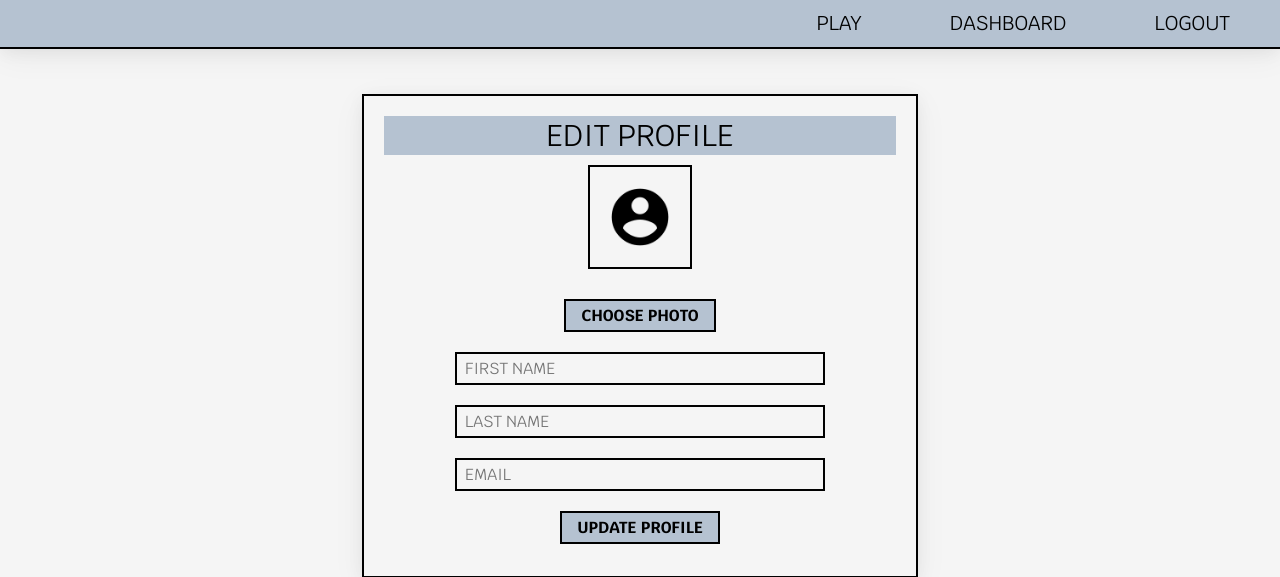
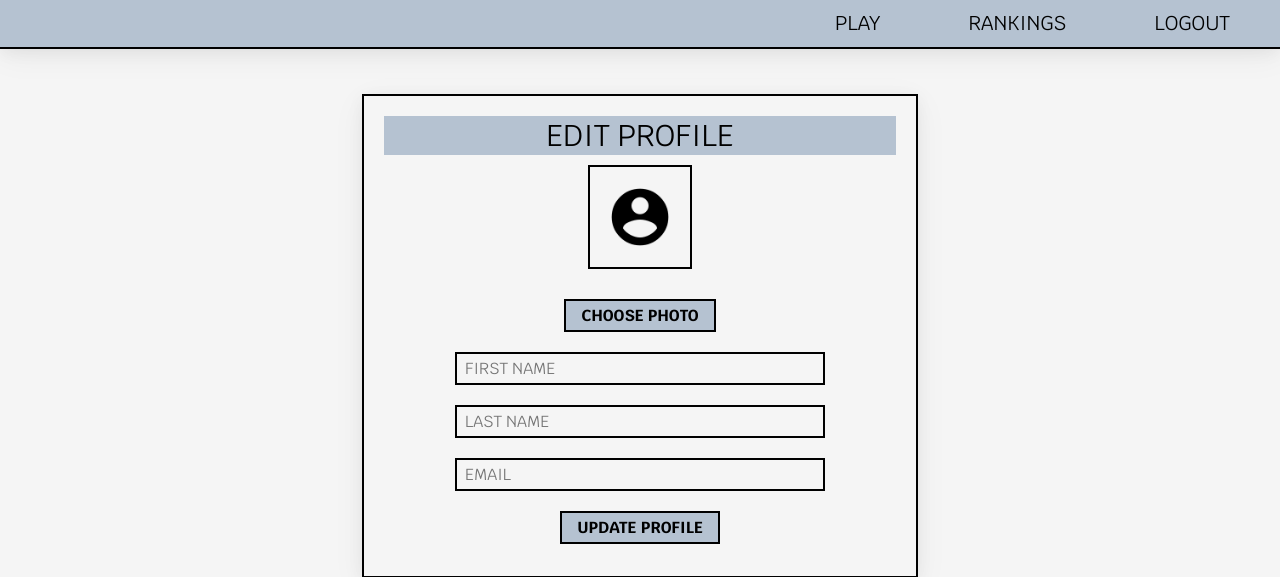
Before and after one commit to joshdrochon/tetris, a Django app: page /dashboard/profile/ in a window 1280 px wide. Shown: the part 117-694 px from the top of the page. Run offline with Django 3.2, Linux system fonts and the light colour scheme; some libraries are stand-ins or nearby versions; some web fonts are replaced.

Commit message:
updated Dashboard routing to Ranking

```diff
--- a/login_register/urls.py
+++ b/login_register/urls.py
@@ -1,9 +1,9 @@
 from django.urls import path
-from .views import login_view, dashboard_view, profile_view, player_view
+from .views import login_view, rankings_view, profile_view, player_view
 
 urlpatterns = [
     path('', login_view),
-    path('dashboard/', dashboard_view),
+    path('rankings/', rankings_view),
     path('profile/', profile_view),
     path('player/', player_view),
 ]
--- a/login_register/views.py
+++ b/login_register/views.py
@@ -3,8 +3,8 @@ from django.shortcuts import render
 def login_view(request):
     return render(request, 'loginandRegister/login_view.html')
 
-def dashboard_view(request):
-    return render(request, 'dashboard/dashboard_view.html')
+def rankings_view(request):
+    return render(request, 'dashboard/rankings_view.html')
 
 def profile_view(request):
     return render(request, 'dashboard/profile_view.html')
--- a/templates/dashboard/player_view.html
+++ b/templates/dashboard/player_view.html
@@ -15,7 +15,7 @@ Tetris - PlayerOne {{ player }} Profile
 {% block nav %}
 <ul class="nav">
     <li><a href="/game"><span class="material-icons">&#xea28;</span> PLAY</a></li>
-    <li><a href="/dashboard/"><span class="material-icons">&#xe88a;</span> DASHBOARD</a></li>
+    <li><a href="/rankings"><span class="material-icons">&#xea23;</span> RANKINGS</a></li>
     <li><a href="#"><span class="material-icons">&#xe9ba;</span> LOGOUT</a></li>
 </ul>
 {% endblock nav %}
--- a/templates/dashboard/profile_view.html
+++ b/templates/dashboard/profile_view.html
@@ -15,7 +15,7 @@ Tetris - Edit Profile
 {% block nav %}
 <ul class="nav">
     <li><a href="/game"><span class="material-icons">&#xea28;</span> PLAY</a></li>
-    <li><a href="/dashboard/"><span class="material-icons">&#xe88a;</span> DASHBOARD</a></li>
+    <li><a href="/rankings"><span class="material-icons">&#xea23;</span> RANKINGS</a></li>
     <li><a href="#"><span class="material-icons">&#xe9ba;</span> LOGOUT</a></li>
 </ul>
 {% endblock nav %}
--- a/templates/dashboard/dashboard_view.html
+++ b/templates/dashboard/rankings_view.html
@@ -2,7 +2,7 @@
 {% load static %}
 
 {% block title %}
-Tetris - Dashboard
+Tetris - RANKINGS
 {% endblock title %}
 
 {% block header %}
--- a/templates/tetrisgame/game_view.html
+++ b/templates/tetrisgame/game_view.html
@@ -14,7 +14,7 @@ Tetris - Play
 
 {% block nav %}
 <ul class="nav">
-    <li><a href="/dashboard/"><span class="material-icons">&#xe88a;</span> DASHBOARD</a></li>
+    <li><a href="/rankings/"><span class="material-icons">&#xea23;</span> RANKINGS</a></li>
     <li><a href="#"><span class="material-icons">&#xe9ba;</span> LOGOUT</a></li>
 </ul>
 {% endblock nav %}
```
